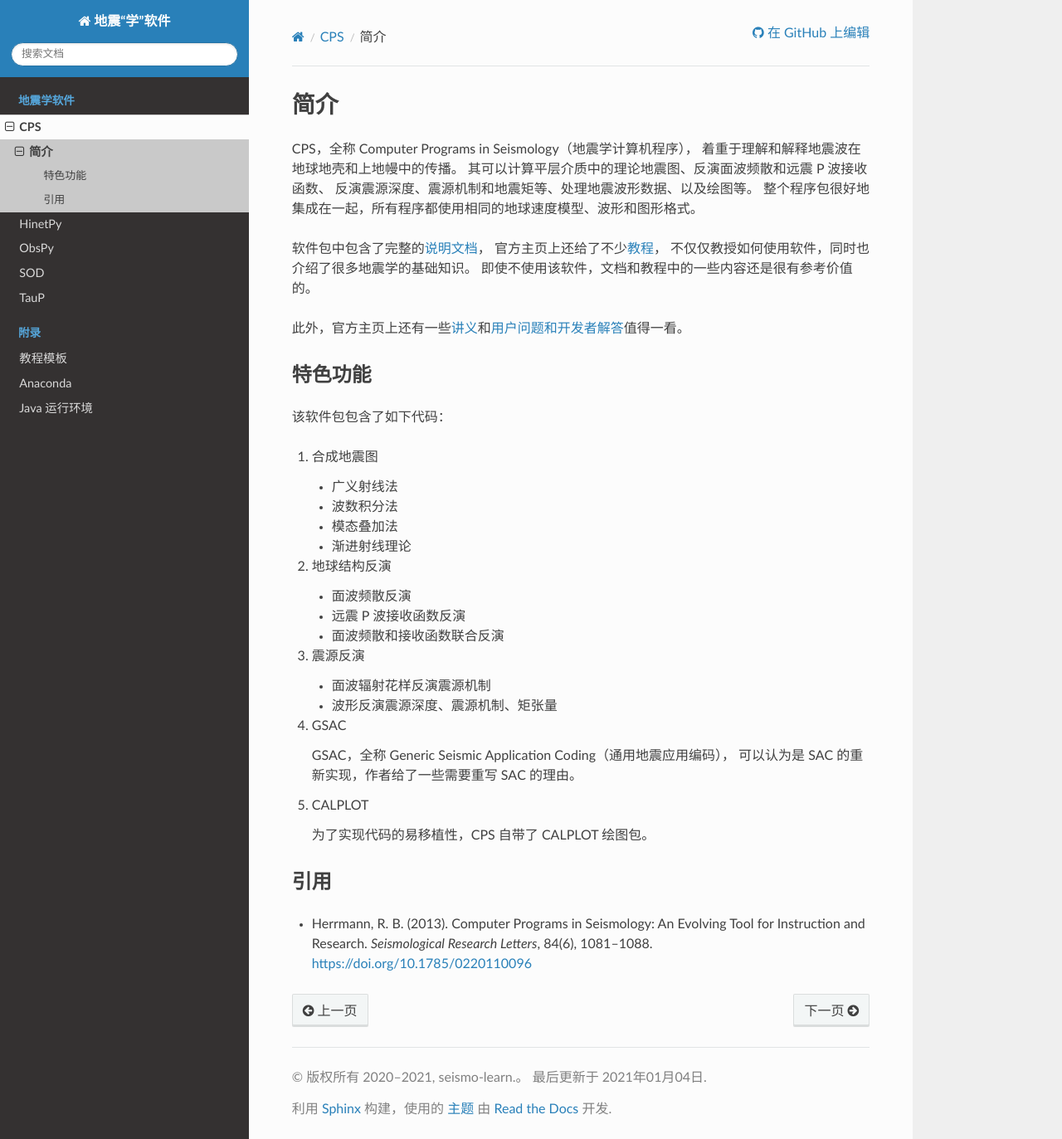
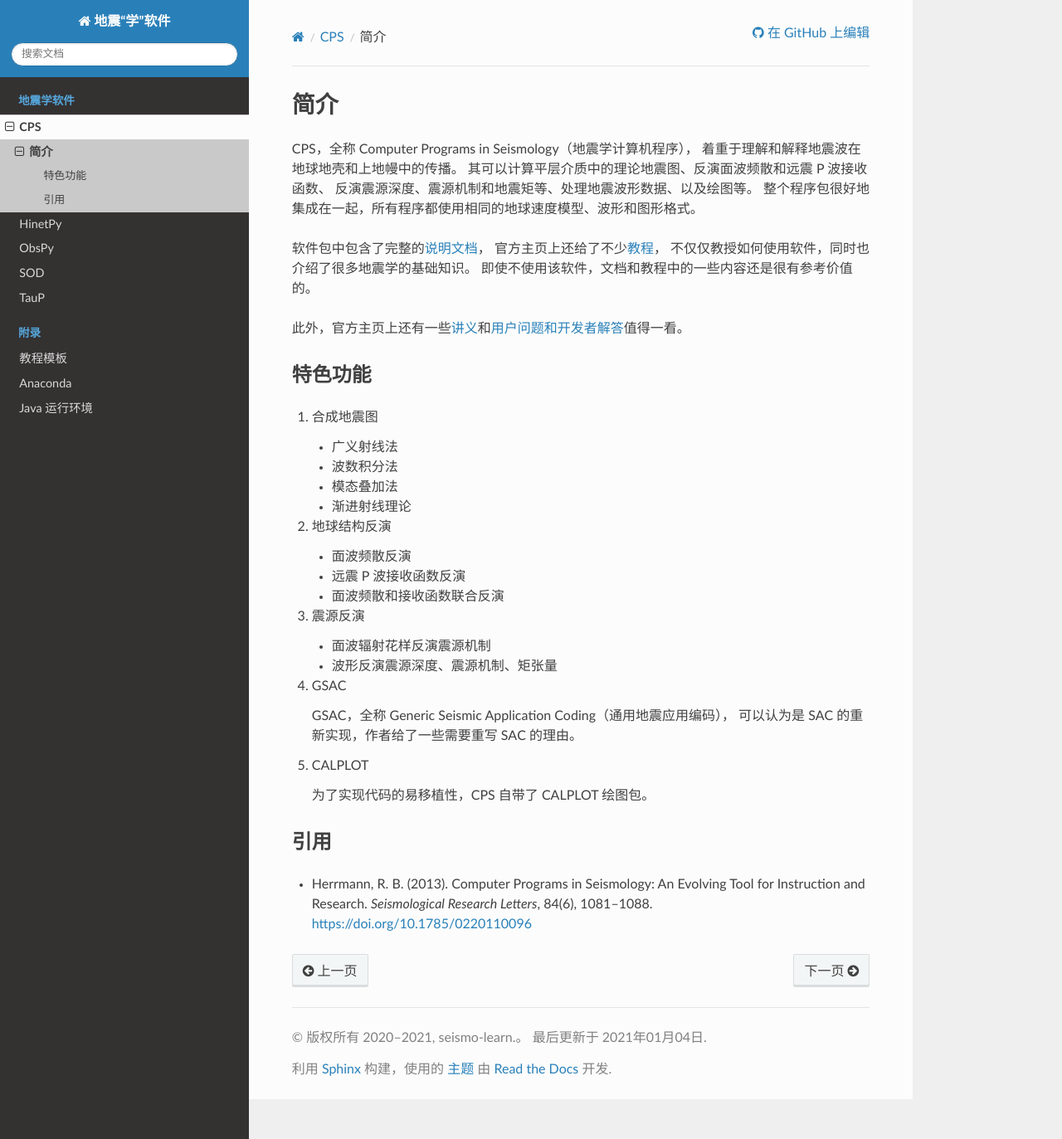
Before and after one commit to seismo-learn/software, a Sphinx documentation site: the page built from source/cps/introduction.rst, in a window 1280 px wide and 1373 px high. Shown: the whole window at 83% size. Built offline with Sphinx 7.4.7 and the Read the Docs theme 2.0.0, drawn with Linux system fonts in a browser that asks for light colours.

Commit message:
Update source/cps/introduction.rst
Co-authored-by: Dongdong Tian <seisman.info@gmail.com>

```diff
--- a/source/cps/introduction.rst
+++ b/source/cps/introduction.rst
@@ -18,7 +18,6 @@ CPS，全称 Computer Programs in Seismology（地震学计算机程序），
 特色功能
 --------
 
-该软件包包含了如下代码：
 
 1.  合成地震图
 
```
